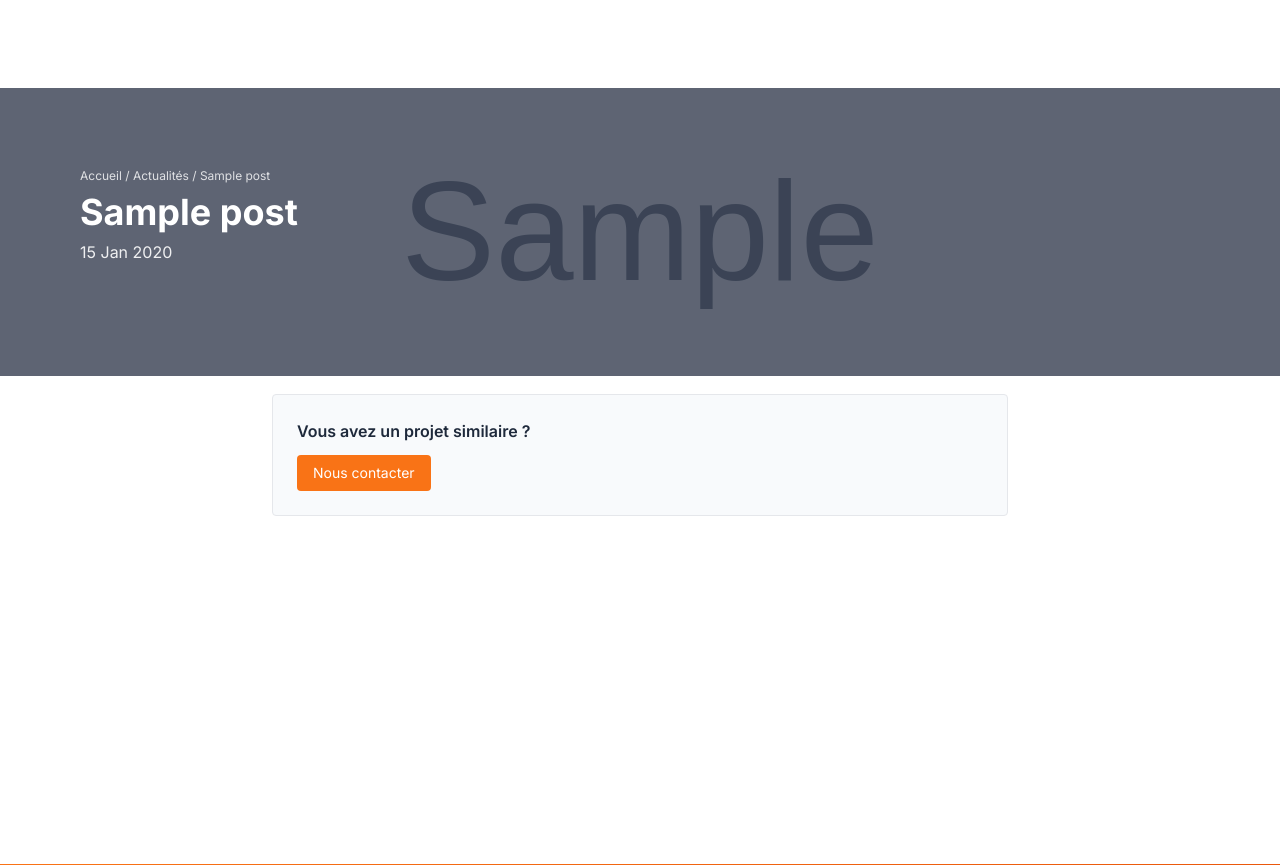
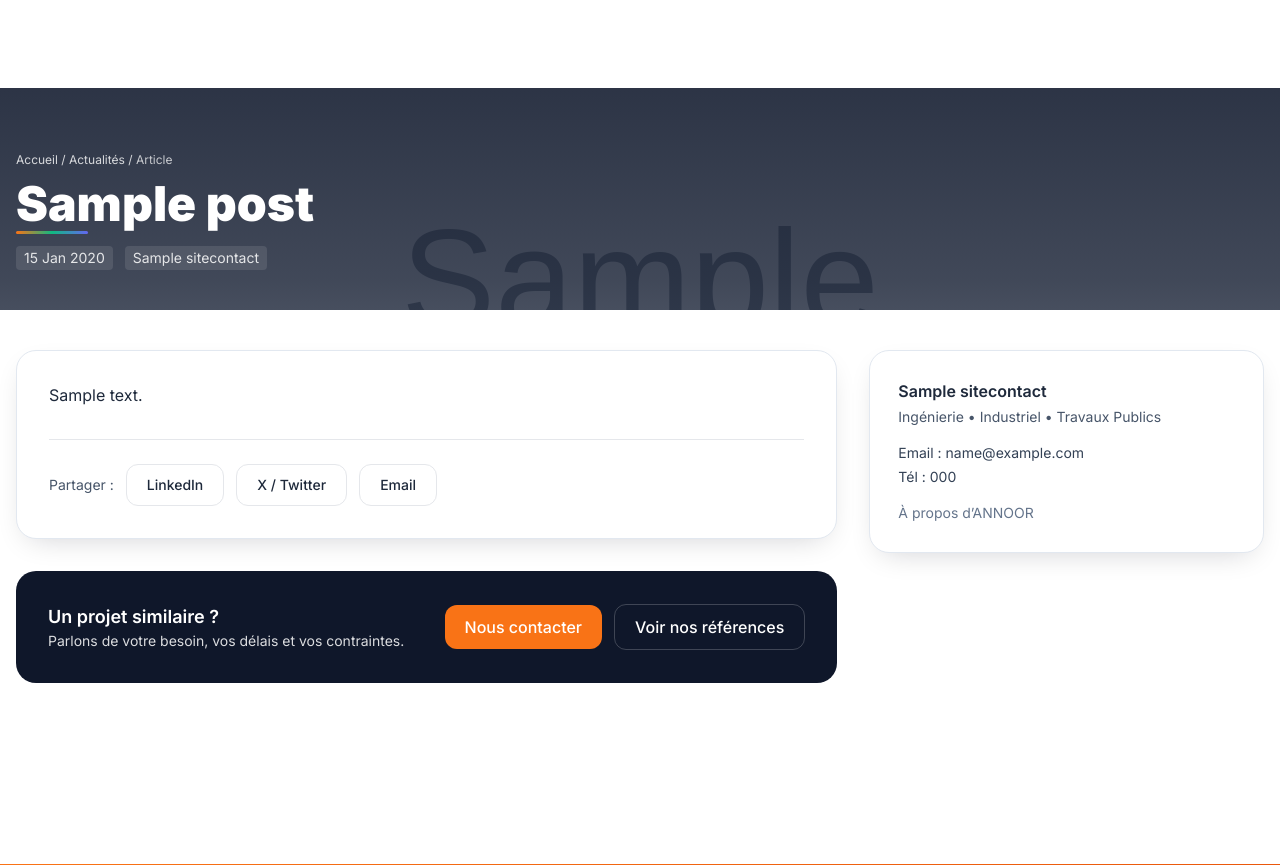
Before and after one commit to HamaBarhamou/annoorsite, a Django app: a page that uses templates/blog_detail.html in a window 1280 px wide. Shown: the part 65-930 px from the top of the page. Run offline with Django 5.2, Linux system fonts and the light colour scheme; tables that the repository leaves empty hold one stand-in row (values such as "Sample post"); grey boxes marked "Sample" are stand-in pictures; some libraries are stand-ins or nearby versions.

Commit message:
feat(blog): refonte complète page article - Hero avec overlay, breadcrumb et byline - Méta OG/Twitter + JSON-LD enrichi (image, url) - Typographie soignée (cartes, spacing, ‘prose’) - Boutons de partage (LinkedIn, X, Email) - Nav article précédent/suivant et ‘Articles récents’ (optionnels) - CTA final cohérent avec la charte

```diff
--- a/sitecontent/views.py
+++ b/sitecontent/views.py
@@ -152,7 +152,33 @@ def blog_list(request):
 
 def blog_detail(request, slug):
     post = get_object_or_404(Post, slug=slug, published=True)
-    return render(request, "blog_detail.html", {"post": post})
+
+    prev_post = (
+        Post.objects.filter(published=True, pub_date__lt=post.pub_date)
+        .order_by("-pub_date")
+        .first()
+    )
+    next_post = (
+        Post.objects.filter(published=True, pub_date__gt=post.pub_date)
+        .order_by("pub_date")
+        .first()
+    )
+    recent_posts = (
+        Post.objects.filter(published=True)
+        .exclude(pk=post.pk)
+        .order_by("-pub_date")[:5]
+    )
+
+    return render(
+        request,
+        "blog_detail.html",
+        {
+            "post": post,
+            "prev_post": prev_post,
+            "next_post": next_post,
+            "recent_posts": recent_posts,
+        },
+    )
 
 
 def contact(request):
--- a/templates/blog_detail.html
+++ b/templates/blog_detail.html
@@ -1,40 +1,147 @@
 {% extends 'base.html' %}
+{% load static %}
+{% block title %}{{ post.title }} — Actualités ANNOOR{% endblock %}
+
 {% block extra_head %}
-  <meta name="description" content="{{ post.title }}">
+  <meta name="description" content="{{ post.body|striptags|truncatechars:160 }}">
+  <!-- Open Graph -->
+  <meta property="og:type" content="article">
+  <meta property="og:title" content="{{ post.title }}">
+  <meta property="og:description" content="{{ post.body|striptags|truncatechars:160 }}">
+  <meta property="og:url" content="{{ request.build_absolute_uri }}">
+  {% if post.cover %}<meta property="og:image" content="{{ request.scheme }}://{{ request.get_host }}{{ post.cover.url }}">{% endif %}
+  <!-- Twitter -->
+  <meta name="twitter:card" content="summary_large_image">
+  <meta name="twitter:title" content="{{ post.title }}">
+  <meta name="twitter:description" content="{{ post.body|striptags|truncatechars:160 }}">
+  {% if post.cover %}<meta name="twitter:image" content="{{ request.scheme }}://{{ request.get_host }}{{ post.cover.url }}">{% endif %}
+
+  <!-- JSON-LD -->
   <script type="application/ld+json">
   {
     "@context":"https://schema.org",
     "@type":"BlogPosting",
     "headline":"{{ post.title|escapejs }}",
     "datePublished":"{{ post.pub_date|date:'c' }}",
-    "author":{"@type":"Organization","name":"{{ site_contact.company_name|default:'ANNOOR' }}"}
+    "url":"{{ request.build_absolute_uri|escapejs }}",
+    {% if post.cover %}"image":"{{ request.scheme }}://{{ request.get_host }}{{ post.cover.url }}",{% endif %}
+    "author":{"@type":"Organization","name":"{{ site_contact.company_name|default:'ANNOOR' }}"},
+    "publisher":{"@type":"Organization","name":"{{ site_contact.company_name|default:'ANNOOR' }}"}
   }
   </script>
 {% endblock %}
+
 {% block content %}
 
-<section class="relative">
+<!-- HERO -->
+<section class="relative overflow-hidden">
   {% if post.cover %}
-    <img src="{{ post.cover.url }}" alt="" class="absolute inset-0 w-full h-72 object-cover">
-    <div class="absolute inset-0 h-72 bg-slate-900/60"></div>
+    <img src="{{ post.cover.url }}" alt="" class="absolute inset-0 w-full h-[20rem] md:h-[24rem] object-cover">
+    <div class="absolute inset-0 h-[20rem] md:h-[24rem] bg-gradient-to-b from-ink-900/85 via-ink-900/75 to-ink-900/55"></div>
   {% else %}
-    <div class="absolute inset-0 h-40 bg-slate-900"></div>
+    <div class="absolute inset-0 h-[14rem] md:h-[16rem] bg-ink-900"></div>
+    <div class="absolute inset-0 h-[14rem] md:h-[16rem] bg-[radial-gradient(closest-side,rgba(249,115,22,.18),transparent_70%)]"></div>
   {% endif %}
-  <div class="relative max-w-6xl mx-auto px-4 pt-20 pb-6 text-white">
-    <nav class="text-xs opacity-80 mb-2"><a href="/" class="hover:underline">Accueil</a> / <a href="/blog/" class="hover:underline">Actualités</a> / <span>{{ post.title }}</span></nav>
-    <h1 class="text-3xl md:text-4xl font-bold">{{ post.title }}</h1>
-    <p class="mt-2 opacity-90">{% if post.pub_date %}{{ post.pub_date|date:"d M Y" }}{% endif %}</p>
+
+  <div class="relative container text-white pt-14 pb-6 md:pt-16 md:pb-10">
+    <nav class="text-xs opacity-80 mb-3">
+      <a href="/" class="hover:underline">Accueil</a> /
+      <a href="/blog/" class="hover:underline">Actualités</a> /
+      <span class="opacity-90">Article</span>
+    </nav>
+    <h1 class="text-3xl md:text-5xl font-extrabold leading-tight heading-accent">{{ post.title }}</h1>
+    <div class="mt-3 flex flex-wrap items-center gap-3 text-white/85 text-sm">
+      {% if post.pub_date %}<span class="px-2 py-0.5 rounded bg-white/10">{{ post.pub_date|date:"d M Y" }}</span>{% endif %}
+      <span class="px-2 py-0.5 rounded bg-white/10">{{ site_contact.company_name|default:"ANNOOR" }}</span>
+    </div>
   </div>
 </section>
 
-<div class="max-w-3xl mx-auto px-4 py-10">
-  <article class="space-y-6 leading-relaxed text-slate-800">
-    {{ post.body|linebreaks }}
+<!-- CONTENU -->
+<section class="container mt-8 md:mt-10 grid md:grid-cols-12 gap-8">
+  <!-- Corps de l’article -->
+  <article class="md:col-span-8 xl:col-span-8">
+    <div class="card p-6 md:p-8">
+      <div class="prose max-w-none prose-p:leading-7 prose-headings:scroll-mt-20">
+        {{ post.body|linebreaks }}
+      </div>
+
+      <!-- Partage -->
+      <div class="mt-8 pt-6 border-t">
+        <div class="flex flex-wrap items-center gap-3 text-sm">
+          <span class="text-slate-600">Partager :</span>
+          {% with u=request.build_absolute_uri t=post.title %}
+            <a class="btn bg-white border hover:bg-slate-50"
+               href="https://www.linkedin.com/sharing/share-offsite/?url={{ u|urlencode }}" target="_blank" rel="noopener">LinkedIn</a>
+            <a class="btn bg-white border hover:bg-slate-50"
+               href="https://twitter.com/intent/tweet?url={{ u|urlencode }}&text={{ t|urlencode }}" target="_blank" rel="noopener">X / Twitter</a>
+            <a class="btn bg-white border hover:bg-slate-50"
+               href="mailto:?subject={{ t|urlencode }}&body={{ u|urlencode }}">Email</a>
+          {% endwith %}
+        </div>
+      </div>
+    </div>
+
+    <!-- Navigation précédent / suivant (optionnelle) -->
+    {% if prev_post or next_post %}
+      <div class="mt-6 grid grid-cols-1 md:grid-cols-2 gap-4">
+        {% if prev_post %}
+          <a href="{{ prev_post.get_absolute_url }}" class="card p-5 hover:shadow-xl transition block">
+            <div class="text-xs text-slate-500 mb-1">Article précédent</div>
+            <div class="font-semibold line-clamp-2">{{ prev_post.title }}</div>
+          </a>
+        {% endif %}
+        {% if next_post %}
+          <a href="{{ next_post.get_absolute_url }}" class="card p-5 hover:shadow-xl transition block text-right">
+            <div class="text-xs text-slate-500 mb-1">Article suivant</div>
+            <div class="font-semibold line-clamp-2">{{ next_post.title }}</div>
+          </a>
+        {% endif %}
+      </div>
+    {% endif %}
+
+    <!-- CTA -->
+    <div class="mt-8 rounded-2xl bg-ink-900 text-white p-6 md:p-8 flex flex-col md:flex-row md:items-center md:justify-between gap-4">
+      <div>
+        <h2 class="text-lg font-semibold">Un projet similaire ?</h2>
+        <p class="text-white/85 text-sm">Parlons de votre besoin, vos délais et vos contraintes.</p>
+      </div>
+      <div class="flex items-center gap-3">
+        <a href="/contact/" class="btn btn-primary">Nous contacter</a>
+        <a href="/projects/" class="btn btn-ghost">Voir nos références</a>
+      </div>
+    </div>
   </article>
 
-  <div class="mt-10 p-6 rounded border bg-slate-50">
-    <h2 class="text-base font-semibold">Vous avez un projet similaire ?</h2>
-    <a href="/contact/" class="inline-block mt-3 px-4 py-2 rounded bg-orange-500 text-white hover:bg-orange-600 transition text-sm">Nous contacter</a>
-  </div>
-</div>
+  <!-- Sidebar -->
+  <aside class="md:col-span-4 xl:col-span-4 space-y-6">
+    <!-- Carte société -->
+    <div class="card p-6 md:p-7">
+      <div class="font-semibold">{{ site_contact.company_name|default:"ANNOOR" }}</div>
+      <p class="mt-1 text-sm text-slate-600">Ingénierie • Industriel • Travaux Publics</p>
+      <ul class="mt-4 text-sm text-slate-700 space-y-1">
+        {% if site_contact.email %}<li>Email : <a href="mailto:{{ site_contact.email }}" class="hover:underline">{{ site_contact.email }}</a></li>{% endif %}
+        {% if site_contact.phone %}<li>Tél : <a href="tel:{{ site_contact.phone|urlize }}" class="hover:underline">{{ site_contact.phone }}</a></li>{% endif %}
+        {% if site_contact.whatsapp_url %}<li><a href="{{ site_contact.whatsapp_url }}" class="text-emerald-700 hover:underline" target="_blank" rel="noopener">WhatsApp</a></li>{% endif %}
+      </ul>
+      <a href="/about/" class="mt-4 inline-flex text-sm text-ink-500 hover:underline">À propos d’ANNOOR</a>
+    </div>
+
+    <!-- Articles récents (optionnel : passe recent_posts dans la vue) -->
+    {% if recent_posts %}
+    <div class="card p-6 md:p-7">
+      <div class="font-semibold">Articles récents</div>
+      <ul class="mt-3 space-y-3">
+        {% for rp in recent_posts %}
+          <li class="text-sm">
+            <a class="block hover:underline" href="{{ rp.get_absolute_url }}">{{ rp.title }}</a>
+            {% if rp.pub_date %}<div class="text-xs text-slate-500">{{ rp.pub_date|date:"d M Y" }}</div>{% endif %}
+          </li>
+        {% endfor %}
+      </ul>
+    </div>
+    {% endif %}
+  </aside>
+</section>
+
 {% endblock %}
```
